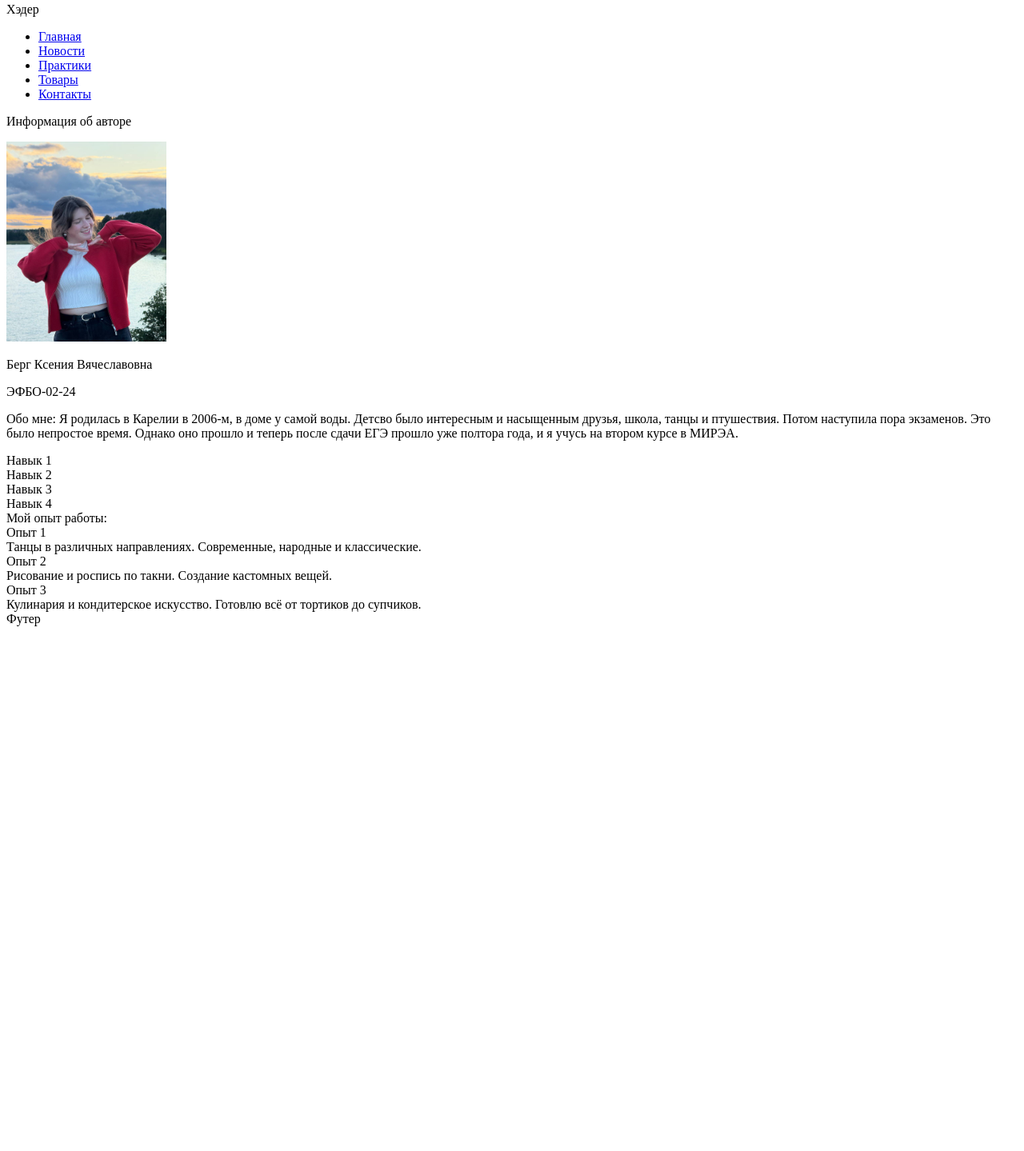
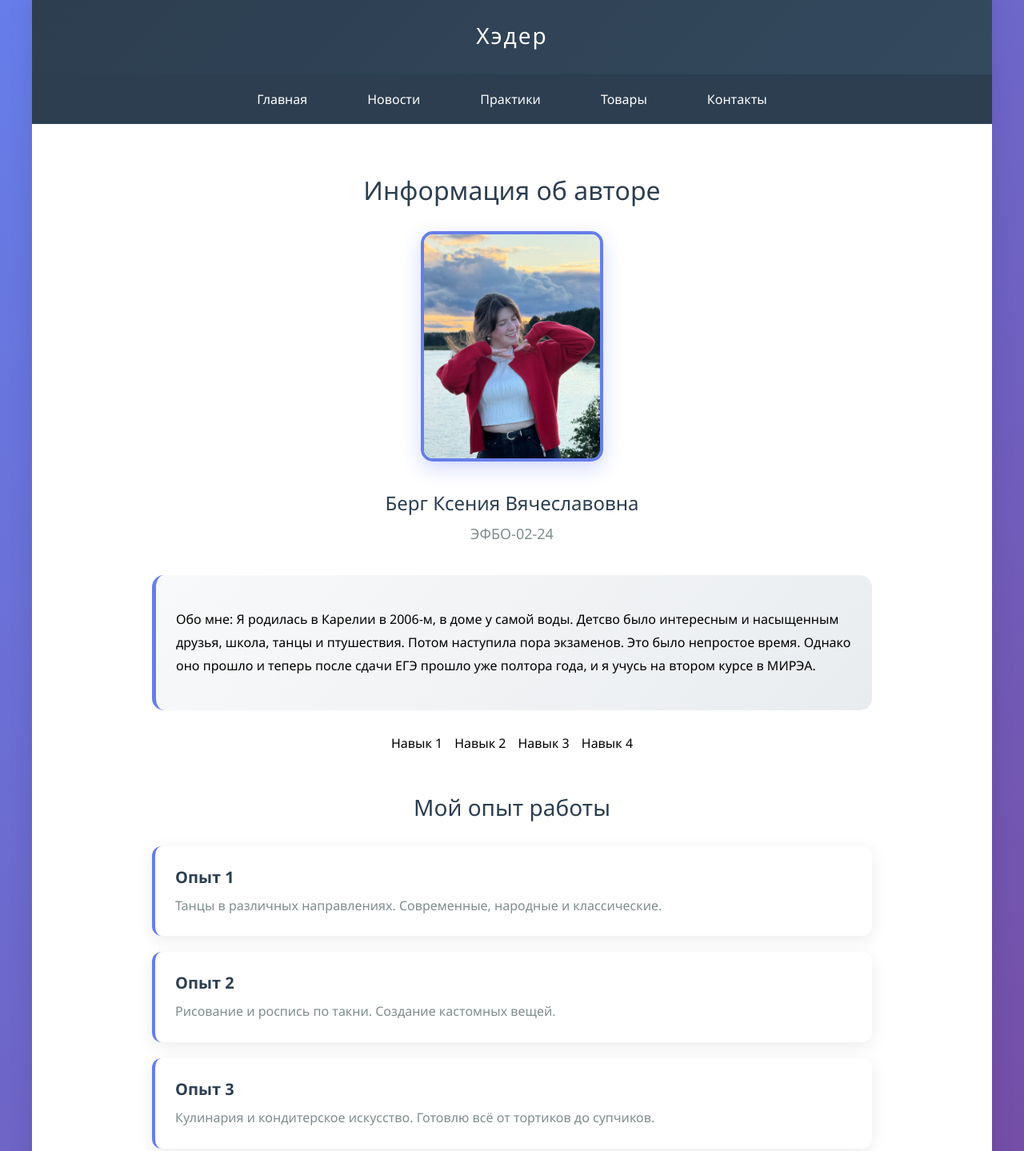
Before and after one commit to bergks/front-and-back-practice, a plain HTML site: page index.html in a window 1280 px wide. Shown: the part 5-1444 px from the top of the page at 80% size. Before the commit the page ends 800 px from the top, so only its background shows below. Drawn offline with Linux system fonts and the light colour scheme.

Commit message:
Добавлены стили css для главной страницы

```diff
--- a/index.html
+++ b/index.html
@@ -3,49 +3,61 @@
     <head>
         <meta charset="UTF-8">
         <meta name="viewport" content="width=device-width, initial-scale=1.0">
+        <link rel="stylesheet" href="style/styles.css">
         <title>Семестровая работа</title>
     </head>
     <body>
-        <div id="header">Хэдер</div>
-        <div id="menu">
-            <ul>
-                <li><a href="index.html">Главная</a></li>
-                <li><a href="pages/news.html">Новости</a></li>
-                <li><a href="pages/practices.html">Практики</a></li>
-                <li><a href="pages/goods.html">Товары</a></li>
-                <li><a href="pages/contacts.html">Контакты</a></li>
+        <div class="page-container">
+            <div class="header">Хэдер</div>
+            <div class="nav">
+                <ul class="nav-list">
+                    <li class="nav-item"><a class="nav-link" href="index.html">Главная</a></li>
+                    <li class="nav-item"><a class="nav-link" href="pages/news.html">Новости</a></li>
+                    <li class="nav-item"><a class="nav-link" href="pages/practices.html">Практики</a></li>
+                    <li class="nav-item"><a class="nav-link" href="pages/goods.html">Товары</a></li>
+                    <li class="nav-item"><a class="nav-link" a href="pages/contacts.html">Контакты</a></li>
                 </ul>
             </div>
-        <div id="content">
-            <p>Информация об авторе</p>
-            <img src="images/photo.jpg" alt="Фото автора" width="200"
+            <div class="content">
+                <div class="profile-header">
+                    <h1 class="profile-title">Информация об авторе</h1>
+                    <img class="profile-photo" src="images/photo.jpg" alt="Фото автора" width="200"
                     height="250">
-            <p>Берг Ксения Вячеславовна</p>
-            <p>ЭФБО-02-24</p>
+                    <h2 class="profile-name">Берг Ксения Вячеславовна</h2>
+                    <p class="profile-group">ЭФБО-02-24</p>
+                </div>
+
+                <div class="about-me">
                     <p>Обо мне: Я родилась в Карелии в 2006-м, в доме у самой воды. Детсво было интересным и насыщенным
                         друзья, школа, танцы и птушествия. Потом наступила пора экзаменов. Это было непростое время. Однако оно прошло
                         и теперь после сдачи ЕГЭ прошло уже полтора года, и я учусь на втором курсе в МИРЭА.
                     </p>
-            <div>Навык 1</div>
-            <div>Навык 2</div>
-            <div>Навык 3</div>
-            <div>Навык 4</div>
-                <div>
-                    Мой опыт работы:
-                    <div>
-                        Опыт 1<br>
-                        Танцы в различных направлениях. Современные, народные и классические.
                 </div>
-                    <div>
-                        Опыт 2<br>
-                        Рисование и роспись по такни. Создание кастомных вещей.
+
+                <div class="skills-container">
+                    <div class="skills-tag">Навык 1</div>
+                    <div class="skills-tag">Навык 2</div>
+                    <div class="skills-tag">Навык 3</div>
+                    <div class="skills-tag">Навык 4</div>
                 </div>
-                    <div>
-                        Опыт 3<br>
-                        Кулинария и кондитерское искусство. Готовлю всё от тортиков до супчиков.
+
+                <div class="experience-section">
+                    <h2 class="section-title">Мой опыт работы</h2>
+                    <div class="experience-card">
+                        <h3 class="experience-title">Опыт 1</h3>
+                        <p class="experience-desc">Танцы в различных направлениях. Современные, народные и классические.</p>
+                    </div>
+                    <div class="experience-card">
+                        <h3 class="experience-title">Опыт 2</h3>
+                        <p class="experience-desc">Рисование и роспись по такни. Создание кастомных вещей.</p>
+                    </div>
+                        <div class="experience-card">
+                        <h3 class="experience-title">Опыт 3</h3>
+                        <p class="experience-desc">Кулинария и кондитерское искусство. Готовлю всё от тортиков до супчиков.</p>
                     </div>
                 </div>
             </div>
-        <div id="footer">Футер</div>
+            <div class="footer">Футер</div>
+        </div>
     </body>
 </html>
--- /dev/null
+++ b/style/styles.css
@@ -0,0 +1,165 @@
+/* ===== БАЗОВЫЕ СТИЛИ ===== */
+body {
+    font-family: 'Segoe UI', Tahoma, Geneva, Verdana, sans-serif;
+    margin: 0; /* Убираем стандартные отступы браузера */
+    padding: 0; /* Убираем стандартные внутренние отступы */
+    background: linear-gradient(135deg, #667eea 0%, #764ba2 100%); /* Красивыйградиентный фон всей страницы */
+    min-height: 100vh; /* Минимальная высота равна высоте окна браузера */
+}
+/* ===== КОНТЕЙНЕР СТРАНИЦЫ ===== */
+.page-container {
+    max-width: 1200px; /* Максимальная ширина контента */
+    margin: 0 auto; /* Центрирование контейнера по горизонтали */
+    background: white; /* Белый фон для основного содержимого */
+    min-height: 100vh; /* Минимальная высота равна высоте окна браузера */
+    box-shadow: 0 0 30px rgba(0,0,0,0.1); /* Легкая тень вокруг всего контента */
+}
+/* ===== ШАПКА ===== */
+.header {
+    background: linear-gradient(135deg, #2c3e50 0%, #34495e 100%); /* Темный градиентный фон */
+    color: white; /* Белый цвет текста */
+    text-align: center; /* Выравнивание текста по центру */
+    padding: 30px; /* Внутренние отступы со всех сторон */
+    font-size: 28px; /* Размер шрифта */
+    font-weight: 300; /* Легкое начертание шрифта */
+    letter-spacing: 2px; /* Расстояние между буквами */
+}
+/* ===== НАВИГАЦИЯ ===== */
+.nav {
+    background: #2c3e50; /* Темно-синий фон навигации */
+    padding: 20px 0; /* Вертикальные отступы */
+}
+.nav-list {
+    list-style: none; /* Убираем маркеры списка */
+    margin: 0; /* Убираем внешние отступы */
+    padding: 0; /* Убираем внутренние отступы */
+    display: flex; /* Горизонтальное расположение элементов */
+    justify-content: center; /* Выравнивание по центру */
+    gap: 25px; /* Расстояние между элементами навигации */
+}
+.nav-item {
+    margin: 0; /* Убираем отступы у пунктов меню */
+}
+.nav-link {
+    color: white; /* Белый цвет текста ссылок */
+    text-decoration: none; /* Убираем подчеркивание ссылок */
+    padding: 12px 25px; /* Отступы внутри ссылок */
+    border-radius: 25px; /* Скругленные углы (капсульная форма) */
+    transition: all 0.3s ease; /* Плавные анимации при изменении */
+    font-weight: 500; /* Средняя жирность шрифта */
+}
+.nav-link:hover {
+    background: rgba(255,255,255,0.1); /* Полупрозрачный белый фон при наведении*/
+    transform: translateY(-2px); /* Легкое поднятие элемента при наведении */
+}
+/* ===== ОСНОВНОЙ КОНТЕНТ ===== */
+.content {
+    padding: 40px; /* Внутренние отступы контента */
+    max-width: 900px; /* Максимальная ширина контента */
+    margin: 0 auto; /* Центрирование контента */
+}
+/* ===== ГЛАВНАЯ СТРАНИЦА ===== */
+.profile-header {
+    text-align: center; /* Выравнивание по центру */
+    margin-bottom: 40px; /* Отступ снизу */
+}
+.profile-title {
+    font-size: 32px; /* Размер шрифта заголовка */
+    color: #2c3e50; /* Темно-синий цвет текста */
+    margin-bottom: 10px; /* Отступ снизу */
+    font-weight: 300; /* Легкое начертание шрифта */
+}
+.profile-photo {
+    width: 220px; /* Фиксированная ширина фото */
+    height: 280px; /* Фиксированная высота фото */
+    border-radius: 15px; /* Скругленные углы фото */
+    object-fit: cover; /* Обрезка фото для сохранения пропорций */
+    margin: 20px auto; /* Центрирование и отступы */
+    border: 4px solid #667eea; /* Синяя рамка вокруг фото */
+    box-shadow: 0 8px 25px rgba(102, 126, 234, 0.3); /* Тень с синим оттенком */
+}
+.profile-name {
+    font-size: 24px; /* Размер шрифта имени */
+    color: #2c3e50; /* Темно-синий цвет текста */
+    margin: 10px 0; /* Вертикальные отступы */
+    font-weight: 500; /* Средняя жирность шрифта */
+}
+.profile-group {
+    font-size: 18px; /* Размер шрифта группы */
+    color: #7f8c8d; /* Серый цвет текста */
+    margin: 5px 0; /* Вертикальные отступы */
+}
+.about-me {
+    background: linear-gradient(135deg, #f8f9fa 0%, #e9ecef 100%); /* Светлый градиентный фон */
+    padding: 25px; /* Внутренние отступы */
+    border-radius: 15px; /* Скругленные углы */
+    margin: 30px 0; /* Вертикальные отступы */
+    border-left: 5px solid #667eea; /* Синяя полоса слева */
+    font-size: 16px; /* Размер шрифта текста */
+    line-height: 1.8; /* Межстрочный интервал */
+}
+/* ===== НАВЫКИ ===== */
+.skills-container {
+    display: flex; /* Горизонтальное расположение навыков */
+    justify-content: center; /* Выравнивание по центру */
+    flex-wrap: wrap; /* Перенос на новую строку при необходимости */
+    gap: 15px; /* Расстояние между навыками */
+    margin: 30px 0; /* Вертикальные отступы */
+}
+.skill-tag {
+    background: linear-gradient(135deg, #4facfe 0%, #00f2fe 100%); /* Голубой градиентный фон */
+    color: white; /* Белый цвет текста */
+    padding: 12px 25px; /* Внутренние отступы */
+    border-radius: 25px; /* Круглые углы (капсульная форма) */
+    font-weight: 600; /* Жирный шрифт */
+    font-size: 14px; /* Размер шрифта */
+    box-shadow: 0 4px 15px rgba(79, 172, 254, 0.3); /* Тень с голубым оттенком */
+    transition: all 0.3s ease; /* Плавные анимации при изменении */
+}
+.skill-tag:hover {
+    transform: translateY(-3px); /* Поднятие элемента при наведении */
+    box-shadow: 0 6px 20px rgba(79, 172, 254, 0.4); /* Увеличение тени при наведении */
+}
+/* ===== ОПЫТ РАБОТЫ ===== */
+.experience-section {
+    margin-top: 50px; /* Отступ сверху */
+}
+.section-title {
+    font-size: 28px; /* Размер шрифта заголовка секции */
+    color: #2c3e50; /* Темно-синий цвет текста */
+    text-align: center; /* Выравнивание по центру */
+    margin-bottom: 30px; /* Отступ снизу */
+    font-weight: 300; /* Легкое начертание шрифта */
+}
+.experience-card {
+    background: white; /* Белый фон карточки */
+    padding: 25px; /* Внутренние отступы */
+    margin: 20px 0; /* Вертикальные отступы */
+    border-radius: 12px; /* Скругленные углы */
+    box-shadow: 0 5px 20px rgba(0,0,0,0.08); /* Легкая тень */
+    border-left: 4px solid #667eea; /* Синяя полоса слева */
+    transition: transform 0.3s ease; /* Плавная анимация трансформации */
+ }
+.experience-card:hover {
+    transform: translateX(5px); /* Сдвиг вправо при наведении */
+}
+.experience-title {
+    font-size: 20px; /* Размер шрифта заголовка опыта */
+    color: #2c3e50; /* Темно-синий цвет текста */
+    margin: 0 0 10px 0; /* Отступ снизу */
+    font-weight: 600; /* Жирный шрифт */
+}
+.experience-desc {
+    color: #7f8c8d; /* Серый цвет текста */
+    line-height: 1.6; /* Межстрочный интервал */
+    margin: 0; /* Убираем отступы */
+}
+/* ===== ФУТЕР ===== */
+.footer {
+    background: linear-gradient(135deg, #2c3e50 0%, #34495e 100%); /* Темный
+    градиентный фон */
+    color: white; /* Белый цвет текста */
+    text-align: center; /* Выравнивание по центру */
+    padding: 30px; /* Внутренние отступы */
+    margin-top: 50px; /* Отступ сверху */
+}
```
Also changed, not shown: pages/contacts.html (+1 -0 lines), pages/goods.html (+1 -0 lines), pages/news.html (+1 -0 lines). Lines whose indentation alone changed are shown as unchanged.
